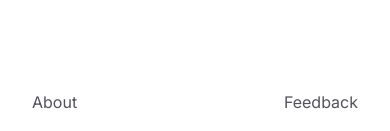
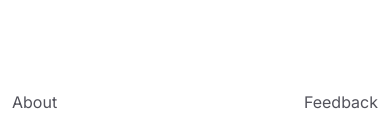
Before and after one commit to mmsaki/chain-abstraction, a Next.js app: page / in a window 390 px wide. Shown: the part 710-841 px from the top of the page. Built offline with nearby package versions, Linux system fonts and the light colour scheme.

Commit message:
fix padding on small devices

```diff
--- a/app/components/Footer.tsx
+++ b/app/components/Footer.tsx
@@ -6,15 +6,19 @@ import React from "react";
 function Footer() {
   const pathname = usePathname();
   return (
-    <div className="flex-initial h-16 w-full justify-between items-center gap-20 inline-flex text-zinc-600 p-5">
+    <div className="flex-initial h-16 w-full justify-between items-center gap-20 inline-flex text-zinc-600 xs:p-2 sm:p-5">
       <a
         href="/about"
-        className={`link ${pathname === "/about" ? "active text-gray-800 font-medium underline px-3" : "px-3"}`}>
+        className={`link ${
+          pathname === "/about" ? "active text-gray-800 font-medium underline xs:px-1 sm:px-3" : "xs:px-1 sm:px-3"
+        }`}>
         About
       </a>
       <a
         href="/feedback"
-        className={`link ${pathname === "/feedback" ? "active text-gray-800 font-medium underline px-3" : "px-3"}`}>
+        className={`link ${
+          pathname === "/feedback" ? "active text-gray-800 font-medium underline xs:px-1 sm:px-3" : "xs:px-1 sm:px-3"
+        }`}>
         Feedback
       </a>
     </div>
```
